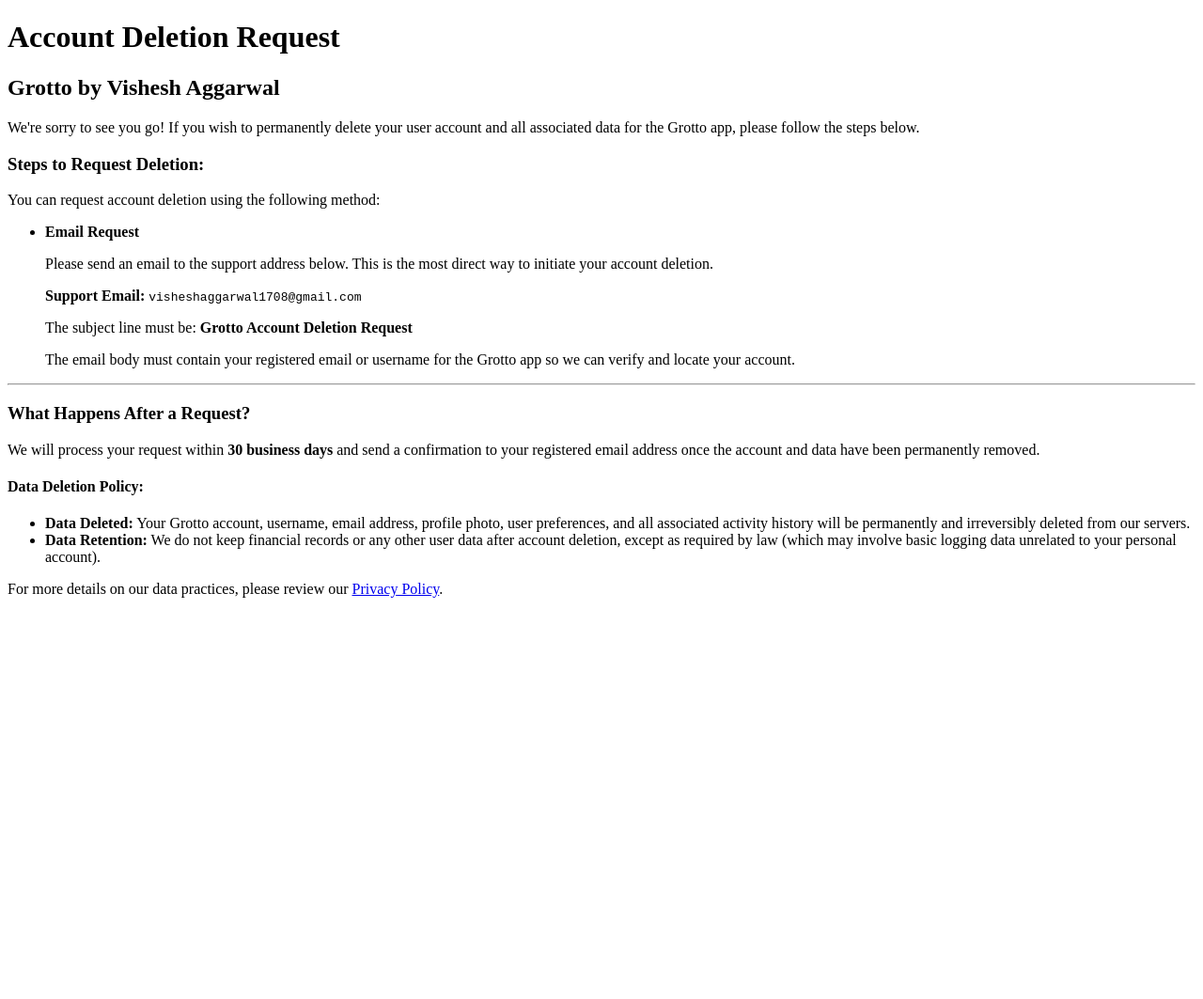
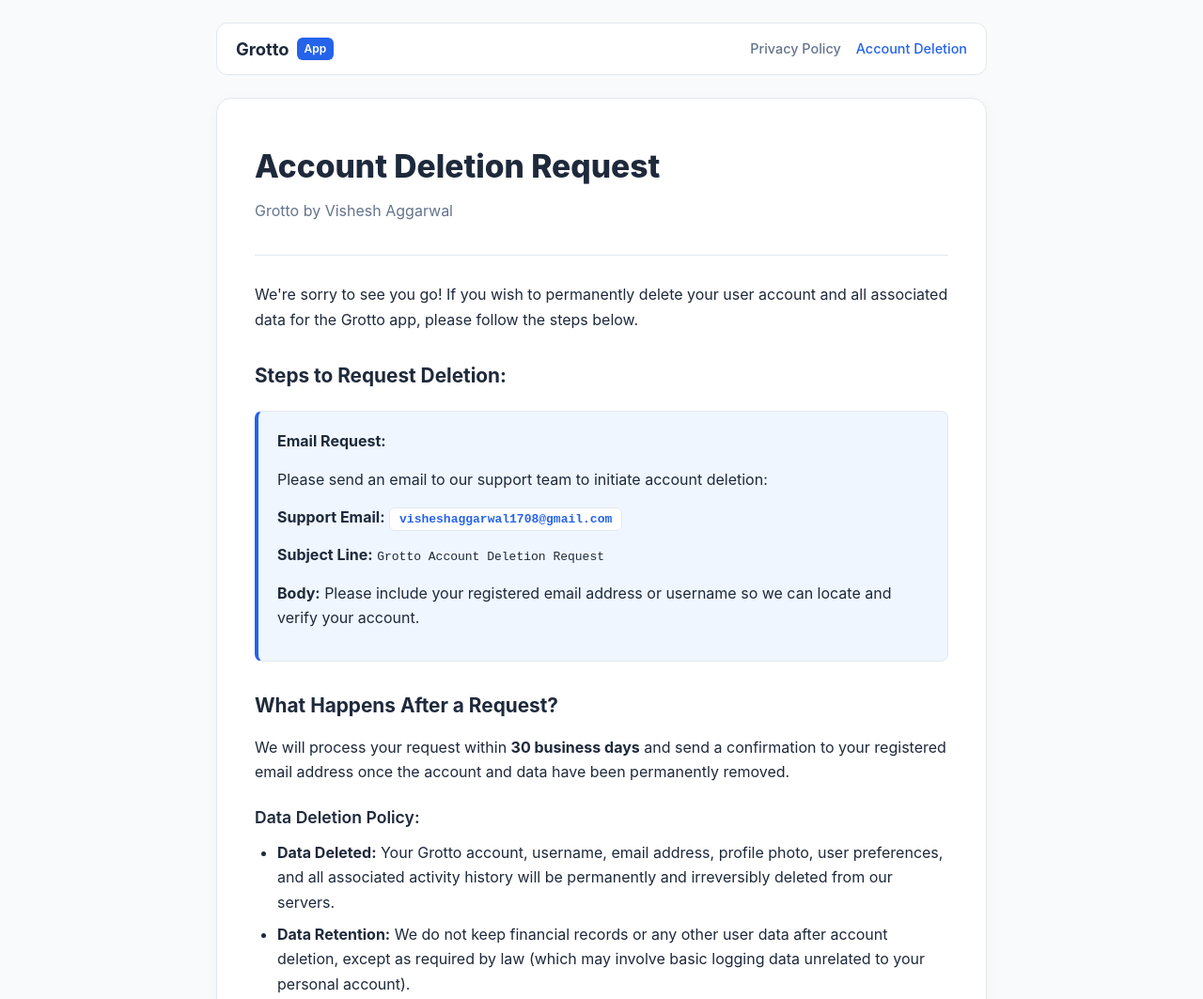
Before and after one commit to visheshagg/grotto-privacy-policy, a plain HTML site: page delete-account.html in a window 1280 px wide. Shown: the top 1063 px of the page at 94% size. Before the commit the page ends 800 px from the top, so only its background shows below. Drawn offline with Linux system fonts and the light colour scheme.

Commit message:
Revamp account deletion page layout and style

```diff
--- a/delete-account.html
+++ b/delete-account.html
@@ -1,40 +1,140 @@
 <!DOCTYPE html>
-<html>
+<html lang="en">
 <head>
-    <title>Account Deletion - Grotto</title>
+    <meta charset="UTF-8">
+    <meta name="viewport" content="width=device-width, initial-scale=1.0">
+    <title>Account Deletion Request - Grotto</title>
+    <style>
+        :root {
+            --primary: #2563eb;
+            --primary-hover: #1d4ed8;
+            --primary-light: #eff6ff;
+            --text-main: #1e293b;
+            --text-muted: #64748b;
+            --bg-page: #f8fafc;
+            --bg-card: #ffffff;
+            --border-color: #e2e8f0;
+            --danger: #dc2626;
+            --danger-light: #fef2f2;
+            --card-radius: 16px;
+        }
+
+        @media (prefers-color-scheme: dark) {
+            :root {
+                --primary: #3b82f6;
+                --primary-hover: #60a5fa;
+                --primary-light: #1e293b;
+                --text-main: #f1f5f9;
+                --text-muted: #94a3b8;
+                --bg-page: #0f172a;
+                --bg-card: #1e293b;
+                --border-color: #334155;
+                --danger: #ef4444;
+                --danger-light: #451a1a;
+            }
+        }
+
+        * { box-sizing: border-box; margin: 0; padding: 0; }
+        body {
+            font-family: -apple-system, BlinkMacSystemFont, "Segoe UI", Roboto, Helvetica, Arial, sans-serif;
+            background-color: var(--bg-page);
+            color: var(--text-main);
+            line-height: 1.65;
+            padding: 24px 16px 60px 16px;
+        }
+        .container { max-width: 820px; margin: 0 auto; }
+        .navbar {
+            display: flex; align-items: center; justify-content: space-between;
+            background: var(--bg-card); border: 1px solid var(--border-color);
+            border-radius: 12px; padding: 12px 20px; margin-bottom: 24px;
+        }
+        .brand { font-size: 1.15rem; font-weight: 700; color: var(--text-main); display: flex; align-items: center; gap: 8px; }
+        .brand-badge { background: var(--primary); color: white; font-size: 0.75rem; padding: 2px 8px; border-radius: 6px; font-weight: 600; }
+        .nav-links { display: flex; gap: 16px; align-items: center; }
+        .nav-link { text-decoration: none; color: var(--text-muted); font-size: 0.9rem; font-weight: 500; }
+        .nav-link:hover, .nav-link.active { color: var(--primary); }
+        .content-card {
+            background: var(--bg-card); border: 1px solid var(--border-color);
+            border-radius: var(--card-radius); padding: 44px 40px;
+            box-shadow: 0 4px 16px rgba(0, 0, 0, 0.03);
+        }
+        @media (max-width: 640px) {
+            .content-card { padding: 28px 20px; }
+            .navbar { flex-direction: column; gap: 12px; }
+        }
+        .header-section { border-bottom: 1px solid var(--border-color); padding-bottom: 20px; margin-bottom: 28px; }
+        h1 { font-size: 2.1rem; font-weight: 800; color: var(--text-main); margin-bottom: 6px; }
+        .subtitle { color: var(--text-muted); font-size: 1rem; }
+        h2 { font-size: 1.3rem; font-weight: 700; margin-top: 30px; margin-bottom: 14px; }
+        h3 { font-size: 1.1rem; font-weight: 600; margin-top: 20px; margin-bottom: 10px; }
+        p { margin-bottom: 14px; }
+        ul { margin-bottom: 18px; padding-left: 24px; }
+        li { margin-bottom: 8px; }
+        .instruction-box {
+            background: var(--primary-light); border: 1px solid var(--border-color);
+            border-left: 4px solid var(--primary); border-radius: 8px;
+            padding: 18px 20px; margin: 20px 0;
+        }
+        .email-code {
+            background: var(--bg-card); padding: 4px 10px; border-radius: 6px;
+            border: 1px solid var(--border-color); font-weight: 600; color: var(--primary);
+        }
+        footer { text-align: center; margin-top: 36px; font-size: 0.85rem; color: var(--text-muted); }
+        footer a { color: var(--text-muted); text-decoration: none; margin: 0 8px; }
+        footer a:hover { text-decoration: underline; }
+    </style>
 </head>
 <body>
-    <h1>Account Deletion Request</h1>
 
-    <h2>Grotto by Vishesh Aggarwal</h2>
+    <div class="container">
+        <nav class="navbar">
+            <div class="brand">
+                <span>Grotto</span>
+                <span class="brand-badge">App</span>
+            </div>
+            <div class="nav-links">
+                <a href="index.html" class="nav-link">Privacy Policy</a>
+                <a href="delete-account.html" class="nav-link active">Account Deletion</a>
+            </div>
+        </nav>
 
-    <p>We're sorry to see you go! If you wish to permanently delete your user account and all associated data for the Grotto app, please follow the steps below.</p>
+        <main class="content-card">
+            <div class="header-section">
+                <h1>Account Deletion Request</h1>
+                <p class="subtitle">Grotto by Vishesh Aggarwal</p>
+            </div>
 
-    <h3>Steps to Request Deletion:</h3>
-    <p>You can request account deletion using the following method:</p>
+            <p>We're sorry to see you go! If you wish to permanently delete your user account and all associated data for the Grotto app, please follow the steps below.</p>
 
-    <ul>
-        <li><strong>Email Request</strong>
-            <p>Please send an email to the support address below. This is the most direct way to initiate your account deletion.</p>
-            <p><strong>Support Email:</strong> <code>visheshaggarwal1708@gmail.com</code></p>
-            <p>The subject line must be: <strong>Grotto Account Deletion Request</strong></p>
-            <p>The email body must contain your registered email or username for the Grotto app so we can verify and locate your account.</p>
-        </li>
-    </ul>
+            <h2>Steps to Request Deletion:</h2>
+            <div class="instruction-box">
+                <p><strong>Email Request:</strong></p>
+                <p>Please send an email to our support team to initiate account deletion:</p>
+                <p style="margin-top: 8px;"><strong>Support Email:</strong> <code class="email-code">visheshaggarwal1708@gmail.com</code></p>
+                <p><strong>Subject Line:</strong> <code>Grotto Account Deletion Request</code></p>
+                <p><strong>Body:</strong> Please include your registered email address or username so we can locate and verify your account.</p>
+            </div>
 
-    <hr>
+            <h2>What Happens After a Request?</h2>
+            <p>We will process your request within <strong>30 business days</strong> and send a confirmation to your registered email address once the account and data have been permanently removed.</p>
 
-    <h3>What Happens After a Request?</h3>
+            <h3>Data Deletion Policy:</h3>
+            <ul>
+                <li><strong>Data Deleted:</strong> Your Grotto account, username, email address, profile photo, user preferences, and all associated activity history will be permanently and irreversibly deleted from our servers.</li>
+                <li><strong>Data Retention:</strong> We do not keep financial records or any other user data after account deletion, except as required by law (which may involve basic logging data unrelated to your personal account).</li>
+            </ul>
 
-    <p>We will process your request within <strong>30 business days</strong> and send a confirmation to your registered email address once the account and data have been permanently removed.</p>
+            <p style="margin-top: 24px;">For more details on our data practices, please review our <a href="index.html">Privacy Policy</a>.</p>
+        </main>
 
-    <h4>Data Deletion Policy:</h4>
-    <ul>
-        <li><strong>Data Deleted:</strong> Your Grotto account, username, email address, profile photo, user preferences, and all associated activity history will be permanently and irreversibly deleted from our servers.</li>
-        <li><strong>Data Retention:</strong> We do not keep financial records or any other user data after account deletion, except as required by law (which may involve basic logging data unrelated to your personal account).</li>
-    </ul>
-
-    <p>For more details on our data practices, please review our <a href="https://visheshagg.github.io/grotto-privacy-policy/">Privacy Policy</a>.</p>
+        <footer>
+            <p>&copy; 2025 Grotto. All rights reserved.</p>
+            <p style="margin-top: 6px;">
+                <a href="index.html">Privacy Policy</a> &bull;
+                <a href="delete-account.html">Account Deletion</a>
+            </p>
+        </footer>
+    </div>
 
 </body>
 </html>
```
